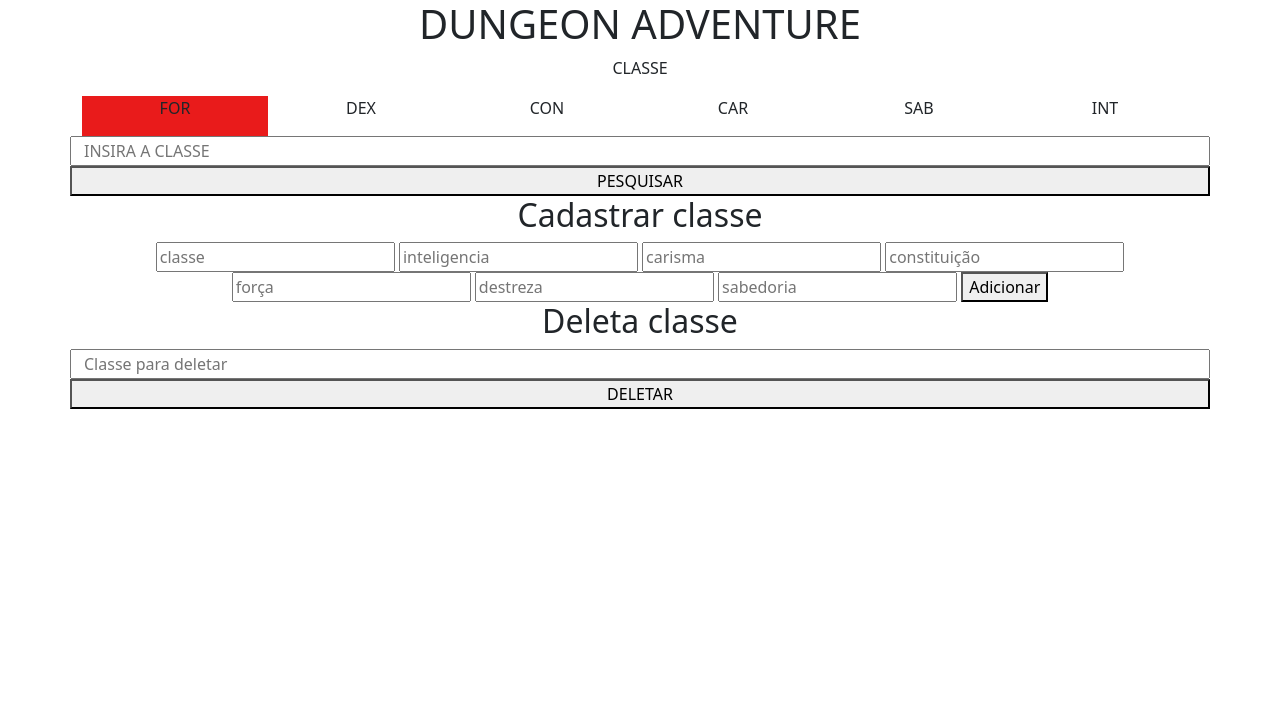
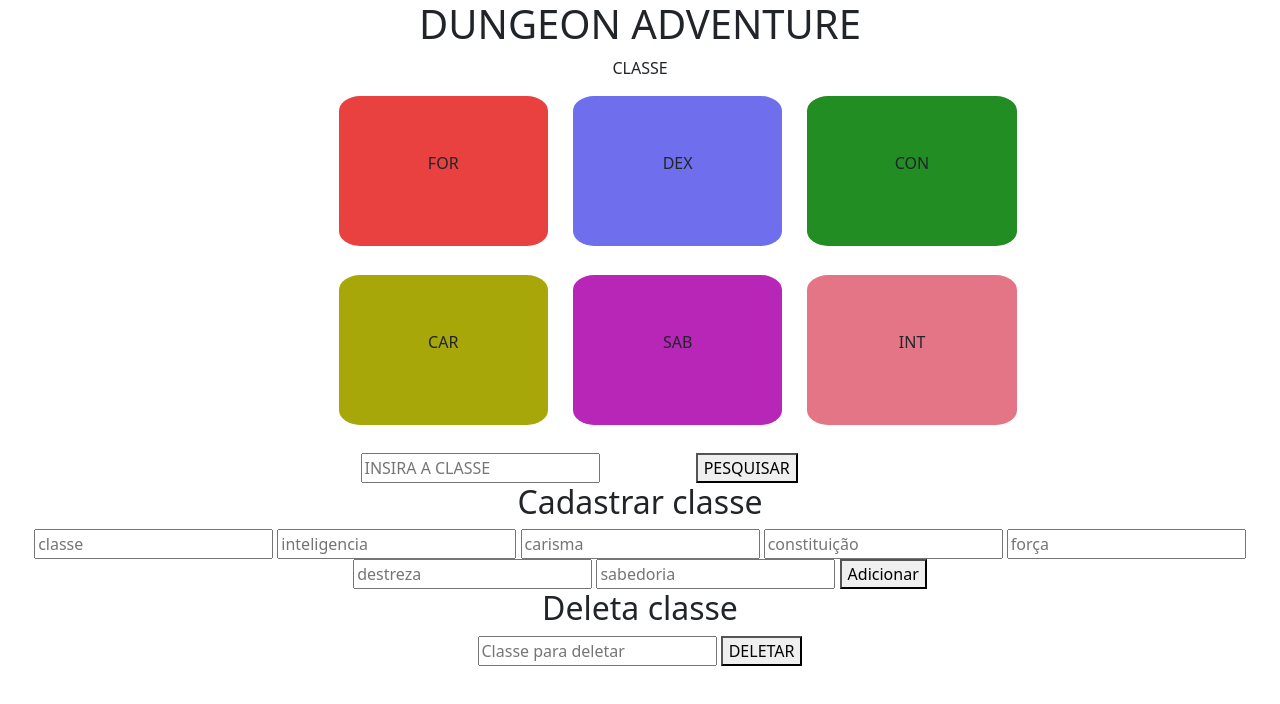
Before and after one commit to lucasImperatore/rpg_game, a website: page public/index.html in a window 1280 px wide. Drawn offline with nearby package versions, Linux system fonts and the light colour scheme; no server answers.

Commit message:
atualizando a formatação dos atribustos das classes

```diff
--- a/public/index.html
+++ b/public/index.html
@@ -10,7 +10,7 @@
 
 <body>
 
-    <div class="container text-center">
+    <div class="container-fluid text-center">
     <div class="row align-items-start">
     <div class="col">
       <h1>DUNGEON ADVENTURE</h1>
@@ -19,43 +19,80 @@
     <FIeldset>
       <div class="container text-center">
       <div class="row align-items-start">
-      <div class="col" -2></div>
+      <div class="col-2" ></div>
 
-      <div class="col" -8>
+      <div class="col-8" >
         <p id="Classe">CLASSE</p>
       </div>
-        <div class="col" -2></div>
+        <div class="col-2" ></div>
       </div>
       </div>
 
-      <div class="container text-center">
-      <div class="row align-items-start">
+      <div class="container-fluid text-center">
+        <div class="row" >
 
-      <div class="col text-center" id="cor1">
+          <div class="col-3">
+          <p></p>
+          </div>
+          <div class="col-2 cor1">
           <p id="for">FOR</p>
           </div>
-      <div class="col" id="cor2">
+          <div class="col-2 cor2">
           <P id="dex">DEX</P>
           </div>
-      <div class="col" id="cor3">
+          <div class="col-2 cor3">
           <P id="con">CON</P>
           </div>
-      <div class="col" id="cor4">
+          <div class="col-3">
+          <p></p>
+          </div>
+        </div>
+      </div>
+
+      <div class="container-fluid text-center">
+        <div class="row" >
+
+          <div class="col-3">
+          <p></p>
+          </div>
+          <div class="col-2 cor4">
           <P id="car">CAR</P>
           </div>
-      <div class="col cor5">
+          <div class="col-2 cor5">
           <P id="sab">SAB</P>
           </div>
-      <div class="col cor6">
+          <div class="col-2  cor6">
           <P id="int">INT</P>
+          </div>
+          <div class="col-3">
+          <p></p>
           </div>
         </div>
       </div>
 
     </FIeldset>
 
+
+    <div class="container text-center">
+      <div class="row align-items-center">
+
+        <div class="col-3">
+          <p></p>
+          </div>
+        <div class="col-3 align-self-start">
           <input id="pesquisa" type="text" placeholder="INSIRA A CLASSE">
+        </div>
+
+        <div class="col-2">
           <BUtton id="botao" onclick="carregaDados()">PESQUISAR</BUtton>
+        </div>
+        <div class="col-3">
+          <p></p>
+          </div>
+    </div>
+
+
+
 
     <h2>Cadastrar classe</h2>
       <form id="form">
--- a/public/style.css
+++ b/public/style.css
@@ -1,31 +1,59 @@
-#cor1{
-    background-color: rgb(233, 27, 27);
-    text-align: center
+.cor1{
+    height: 150px;
+    background-color: rgb(233, 64, 64);
+    display: flex;
+    justify-content: center;
+    align-items: center;
+    border-radius: 10%;
+    margin: 1%;
+}
 
+.cor2{
+    height: 150px;
+    background-color: rgb(111, 111, 238);
+    display: flex;
+    justify-content: center;
+    align-items: center;
+    border-radius: 10%;
+     margin: 1%;
+}
 
-};
+.cor3{
+    height: 150px;
+    background-color: rgb(34, 141, 34);
+    display: flex;
+    justify-content: center;
+    align-items: center;
+    border-radius: 10%;
+     margin: 1%;
+}
 
-#cor2{
-    background-color: rgb(42, 42, 231)
+.cor4{
+    height: 150px;
+    background-color: rgb(167, 167, 9);
+    display: flex;
+    justify-content: center;
+    align-items: center;
+    border-radius: 10%;
+     margin: 1%;
+}
 
-};
+.cor5{
+    height: 150px;
+    background-color: rgb(184, 38, 184);
+    display: flex;
+    justify-content: center;
+    align-items: center;
+    border-radius: 10%;
+     margin: 1%;
+}
 
-#cor3{
-    background-color: rgb(34, 141, 34)
-
-};
-
-#cor4{
-    background-color: rgb(167, 167, 9)
-
-};
-
-#cor5{
-    background-color: purple
-
-};
-
-#cor6{
+.cor6{
+    height: 150px;
     background-color: rgb(228, 117, 135);
-
+    display: flex;
+    justify-content: center;
+    align-items: center;
+    border-radius: 10%;
+    margin: 1%;
 }
```
Lines whose indentation alone changed are shown as unchanged.
